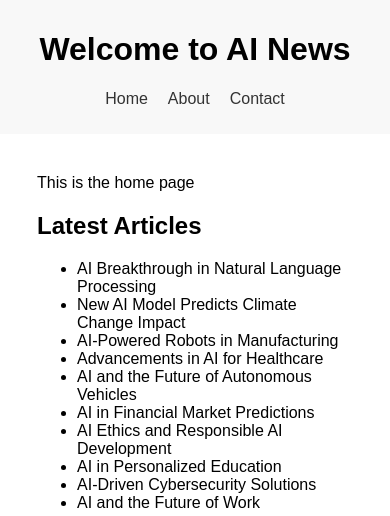
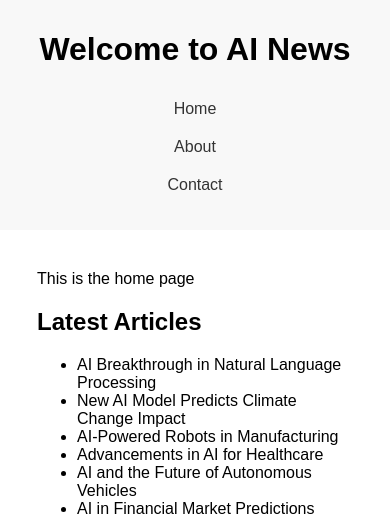
Before and after one commit to jmrvuax/ai-news-blog, a PHP site: page / in a window 390 px wide. Shown: the top 516 px of the page. Run offline with PHP 8.4, Linux system fonts and the light colour scheme.

Commit message:
Refactor mobile first CSS

```diff
--- a/css/styles.css
+++ b/css/styles.css
@@ -21,12 +21,12 @@ nav ul {
   list-style-type: none;
   padding: 0;
   display: flex;
-  justify-content: center;
-  flex-wrap: wrap;
+  flex-direction: column;
+  align-items: center;
 }
 
 nav ul li {
-  margin: 0 10px;
+  margin: 10px 0;
 }
 
 nav ul li a {
@@ -38,15 +38,15 @@ nav ul li a:hover {
   text-decoration: underline;
 }
 
-/* Responsive menu for small screens */
+/* Responsive menu for larger screens */
 @media (min-width: 600px) {
   nav ul {
-    flex-direction: column;
-    align-items: center;
+    flex-direction: row;
+    justify-content: center;
   }
 
   nav ul li {
-    margin: 10px 0;
+    margin: 0 10px;
   }
 }
 
```
